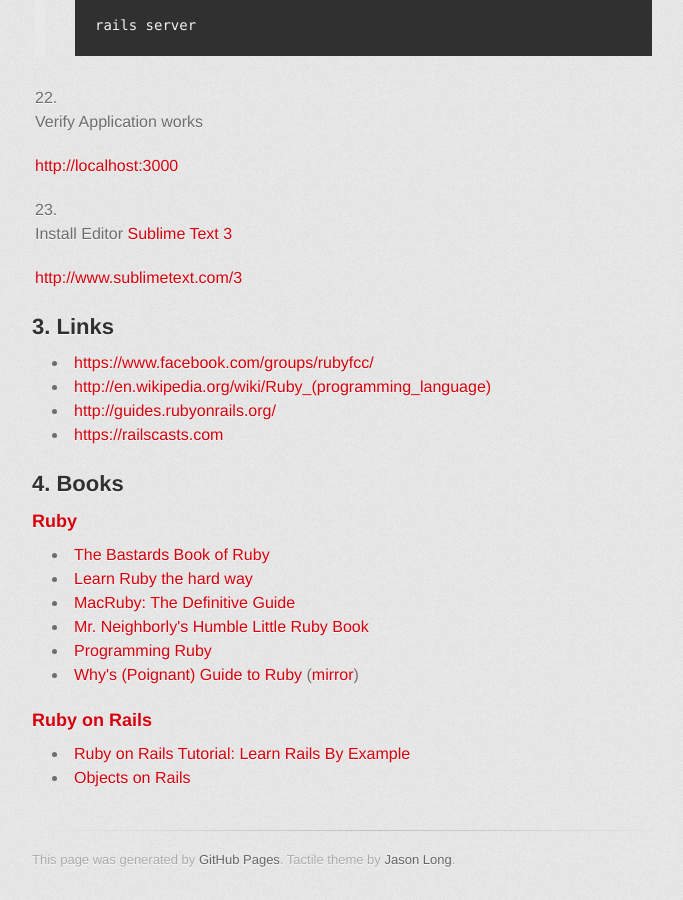
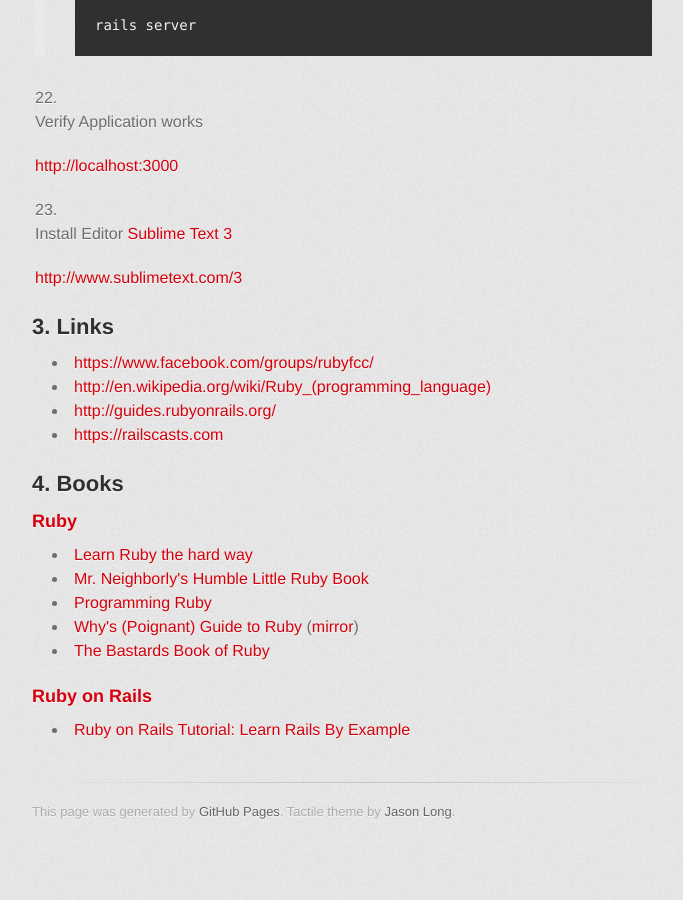
Before and after one commit to wasimakram/wasimakram.github.com, a Jekyll site: the page index.html, which Jekyll copies as it is, in a window 1280 px wide and 900 px high, scrolled down 4994 px. Shown: the whole window, without its empty margins (298-981 px from the left). Built offline with Jekyll 4.4.1, drawn with Linux system fonts in a browser that asks for light colours; some web fonts are replaced; after the commit the page ends 5846 px from its top, so only the background shows below that.

Commit message:
Replace master branch with page content via GitHub

```diff
--- a/index.html
+++ b/index.html
@@ -293,19 +293,17 @@ sudo apt-get install nodejs
 <a name="ruby" class="anchor" href="#ruby"><span class="octicon octicon-link"></span></a>Ruby</h3>
 
 <ul>
-<li><a href="http://ruby.bastardsbook.com/">The Bastards Book of Ruby</a></li>
 <li><a href="http://ruby.learncodethehardway.org/book/">Learn Ruby the hard way</a></li>
-<li><a href="http://macruby.labs.oreilly.com/">MacRuby: The Definitive Guide</a></li>
 <li><a href="http://www.humblelittlerubybook.com/">Mr. Neighborly's Humble Little Ruby Book</a></li>
 <li><a href="http://www.ruby-doc.org/docs/ProgrammingRuby/">Programming Ruby</a></li>
 <li>
 <a href="http://mislav.uniqpath.com/poignant-guide/">Why's (Poignant) Guide to Ruby</a> (<a href="http://www.scribd.com/doc/2236084/Whys-Poignant-Guide-to-Ruby">mirror</a>)</li>
+<li><a href="http://ruby.bastardsbook.com/">The Bastards Book of Ruby</a></li>
 </ul><h3>
 <a name="ruby-on-rails" class="anchor" href="#ruby-on-rails"><span class="octicon octicon-link"></span></a>Ruby on Rails</h3>
 
 <ul>
 <li><a href="http://ruby.railstutorial.org/ruby-on-rails-tutorial-book">Ruby on Rails Tutorial: Learn Rails By Example</a></li>
-<li><a href="http://objectsonrails.com">Objects on Rails</a></li>
 </ul>
         </section>
 
```
Also changed, not shown: params.json (+1 -1 lines).
